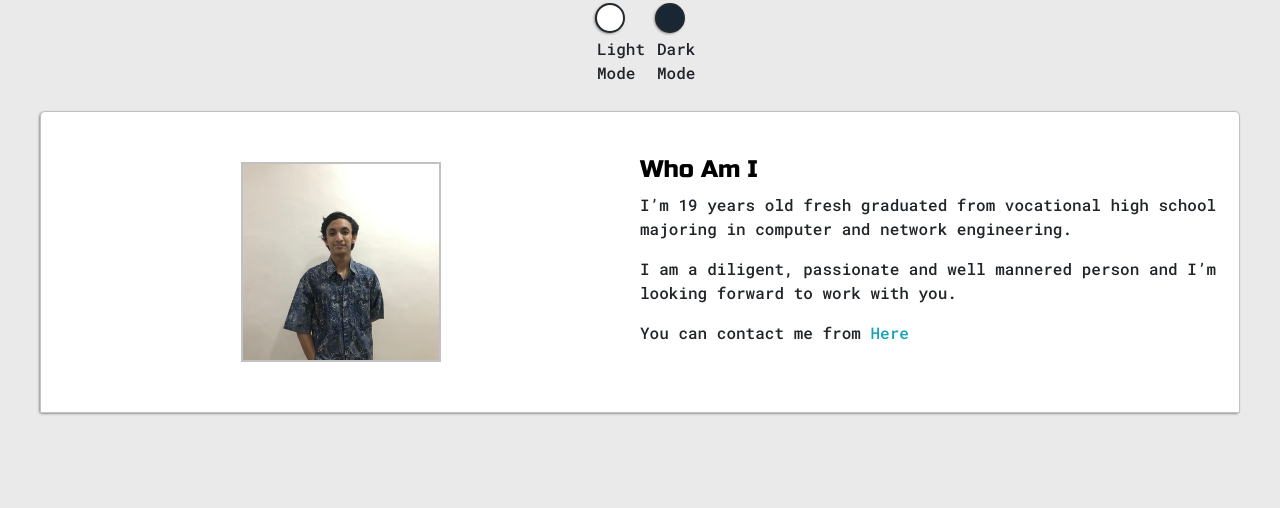
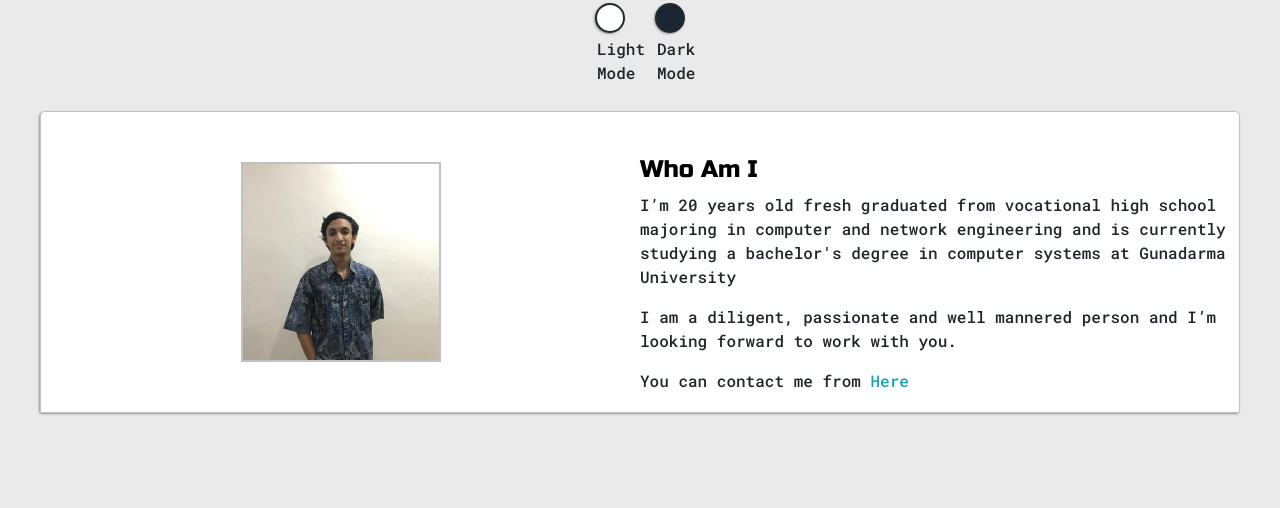
Before and after one commit to Arap22/arap22.github.io, a plain HTML site: page index.html in a window 1280 px wide. Shown: the part 92-600 px from the top of the page. Drawn offline with nearby package versions, Linux system fonts and the light colour scheme.

Commit message:
perubahan dikit

```diff
--- a/index.html
+++ b/index.html
@@ -62,8 +62,9 @@
             <div class="right-column" style="padding-top: 44px">
               <h4>Who Am I</h4>
               <p>
-                I’m 19 years old fresh graduated from vocational high school
-                majoring in computer and network engineering.
+                I’m 20 years old fresh graduated from vocational high school
+                majoring in computer and network engineering and is currently studying
+                a bachelor's degree in computer systems at Gunadarma University
               </p>
               <p>
                 I am a diligent, passionate and well mannered person and I’m
@@ -171,7 +172,7 @@
 
               <div class="carousel-inner">
                 <div class="carousel-item active">
-                  <img src="Images/BKN1.jpg" class="d-block w-100" alt="..." />
+                  <img src="Images/BKN1.jpg" class="d-block w-100" alt="..." style="height:300px" />
                 </div>
               </div>
 
```
